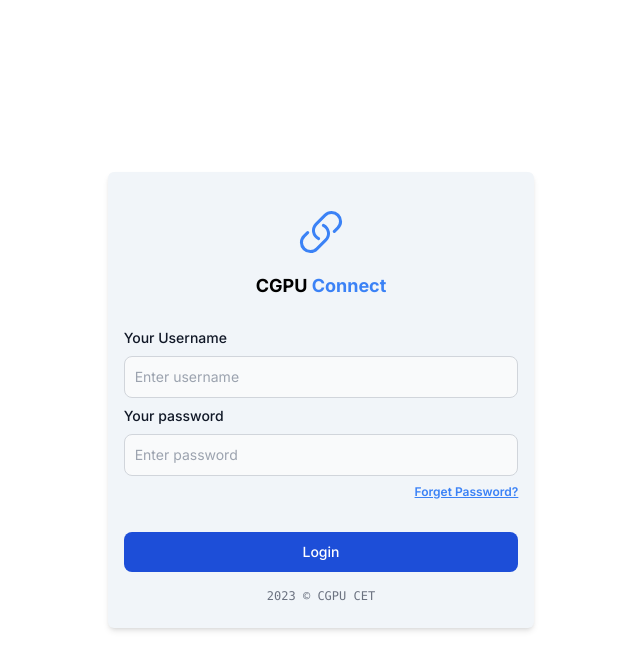
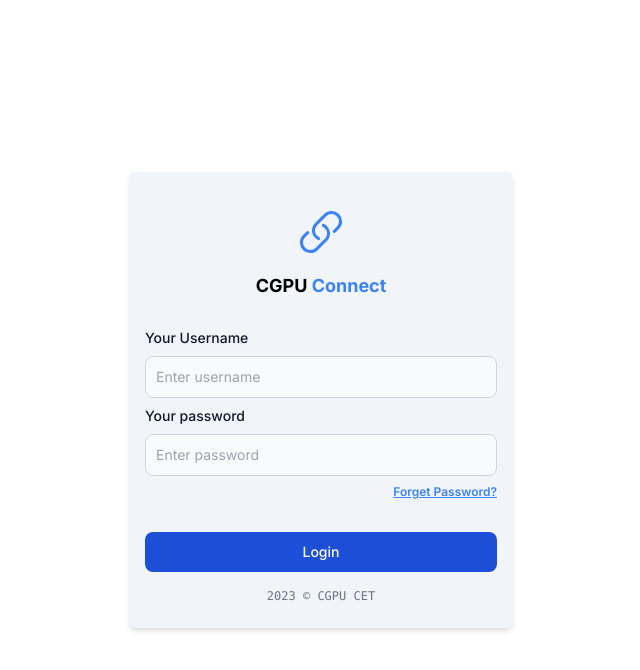
Before and after one commit to rijfas/cgpu_connect, a Django app: page /login/ in a window 1280 px wide. Shown: the top 670 px of the page, without its empty margins (319-959 px from the left). Run offline with Django 4.2, Linux system fonts and the light colour scheme; some libraries are stand-ins or nearby versions.

Commit message:
changed login screen popup width

```diff
--- a/templates/registration/login.html
+++ b/templates/registration/login.html
@@ -5,7 +5,7 @@
 
 {% block content %}
 <div class="h-screen w-screen flex justify-center items-center">
-    <form method="post" class="bg-slate-100 shadow-md w-1/3 p-4 rounded-md flex flex-col gap-2">
+    <form method="post" class="bg-slate-100 shadow-md w-96 p-4 rounded-md flex flex-col gap-2">
         {% csrf_token %}
         <div class="flex flex-col items-center justify-center my-5 gap-4">
             <svg xmlns="http://www.w3.org/2000/svg" viewBox="0 0 24 24" fill="currentColor" class="w-12 h-12 text-blue-500">
```
